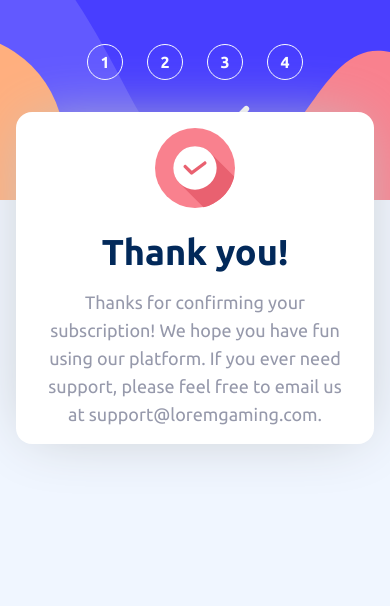
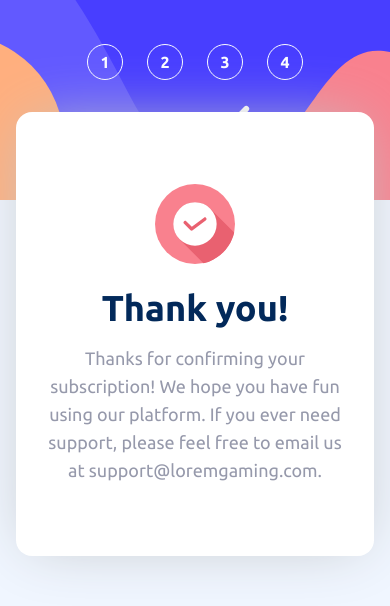
Before and after one commit to Carlos-Bolano/prueba-tecnica, a Next.js app: page /Form/step-5 in a window 390 px wide. Shown: the top 606 px of the page. Built offline with nearby package versions, Linux system fonts and the light colour scheme.

Commit message:
style(step5): adjust padding for better responsiveness
- Modifies padding on step 5 to improve visual balance.
- Enhances layout adaptability across different screen sizes.
- Ensures a more consistent and polished appearance.

Refines step 5 for a smoother and more responsive

```diff
--- a/app/Form/step-5/page.tsx
+++ b/app/Form/step-5/page.tsx
@@ -3,7 +3,7 @@ import Image from "next/image";
 
 const FormStepFivePage = () => {
   return (
-    <FormLayout className="justify-center items-center">
+    <FormLayout className="justify-center items-center py-14 md:py-0">
       <Image
         className="size-[80px] mx-auto mb-6"
         src="/images/icon-thank-you.svg"
```
